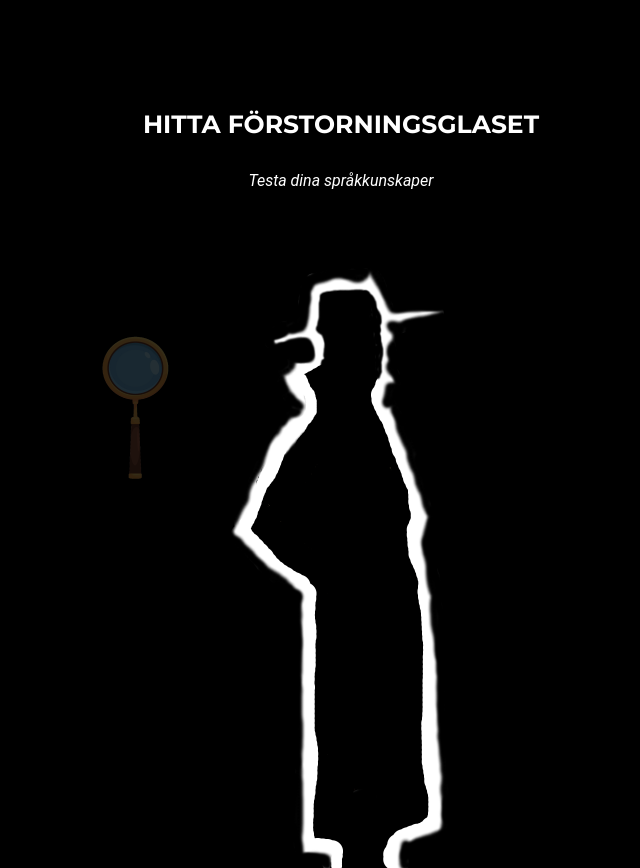
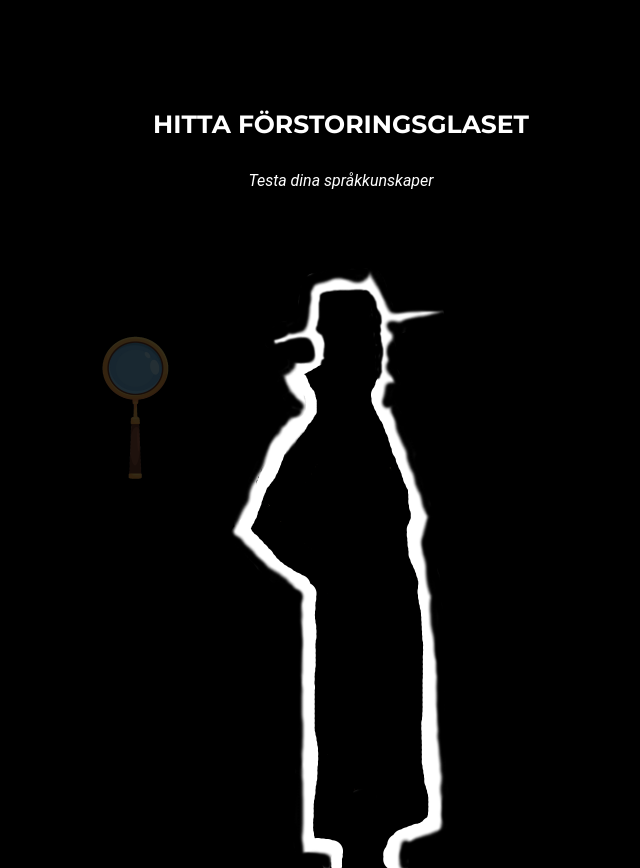
Before and after one commit to Benjaminaljic/benjaminaljic.nya.github.io, a plain HTML site: page 5.html in a window 1280 px wide. Shown: the top 868 px of the page, without its empty margins (299-939 px from the left). Drawn offline with nearby package versions, Linux system fonts and the light colour scheme; files that its build step writes are made by us from their sources; a web font is replaced by a local one.

Commit message:
Update 5.html

```diff
--- a/5.html
+++ b/5.html
@@ -56,7 +56,7 @@
 
             <p style="margin-top: 8%;">
 
-           <h2 class="section-heading text-uppercase">Hitta förstorningsglaset</h2>
+           <h2 class="section-heading text-uppercase">Hitta förstoringsglaset</h2>
               <h3 class="section-subheading ">Testa dina språkkunskaper</h3>
 
             <div id="powersuite">
```
